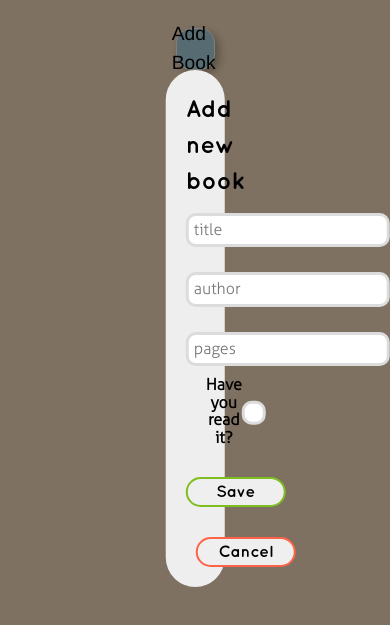
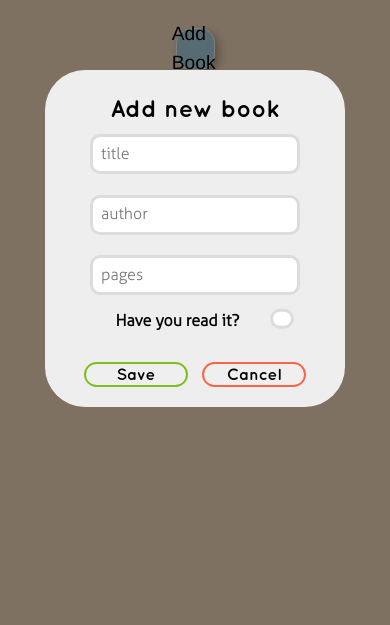
Before and after one commit to Graf-Monte-Cristo/Library, a website: page index.html in a window 390 px wide. Both pictures are taken after a click on the element "Add Book". Shown: the part 141-766 px from the top of the page. Drawn offline with nearby package versions, Linux system fonts and the light colour scheme.

Commit message:
added some styles so its working better in mobile device but still has strange behaviour when shrinking

```diff
--- a/style.css
+++ b/style.css
@@ -84,7 +84,7 @@ h2{
 #popup{
     background-color: #eee;
     position: fixed;
-    width: 15%;
+    width: 300px;
     height: fit-content;
     text-align: center;
     top: 25%;
@@ -103,10 +103,11 @@ h2{
 #popup input{
     border-radius: 10px;
     font-family: 'aller_lightregular';
-    padding: 5px;
-    margin-top: 15px;
-    margin-bottom: 10px;
-    border: 3px solid gainsboro
+    padding: 3%;
+    margin-top: 3%;
+    margin-bottom: 5%;
+    border: 3px solid gainsboro;
+    height: fit-content
 }
 #popup input:focus{
     outline: none;
@@ -156,8 +157,8 @@ input[type="checkbox"]:checked::before {
 #popup button{
     margin-top: 30px;
     border-radius: 20px;
-    height: 30px;
-    width: 100px;
+    height: fit-content;
+    width: 40%;
 }
 button[type="submit"]{
     border: 2px solid rgb(127, 190, 32);
```
